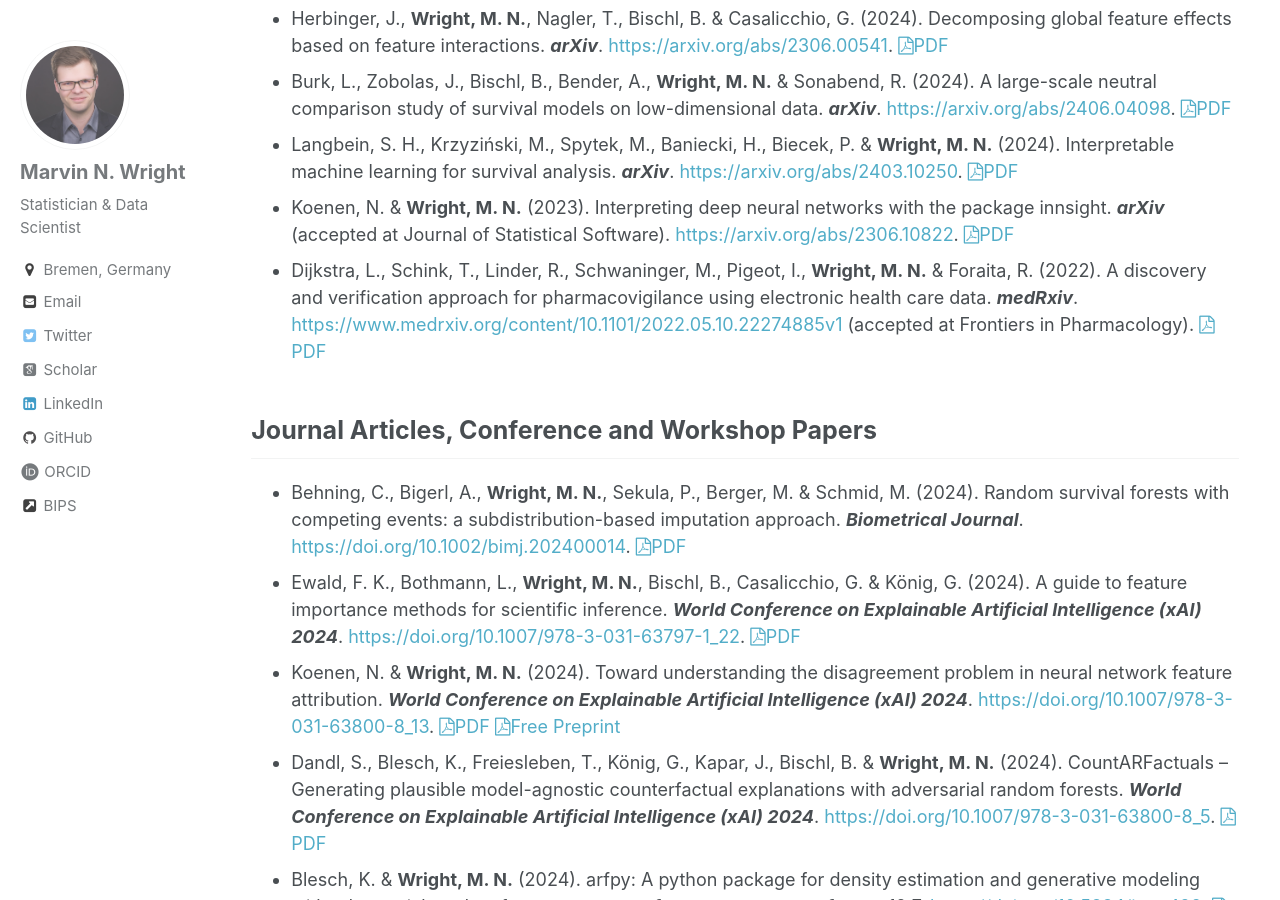
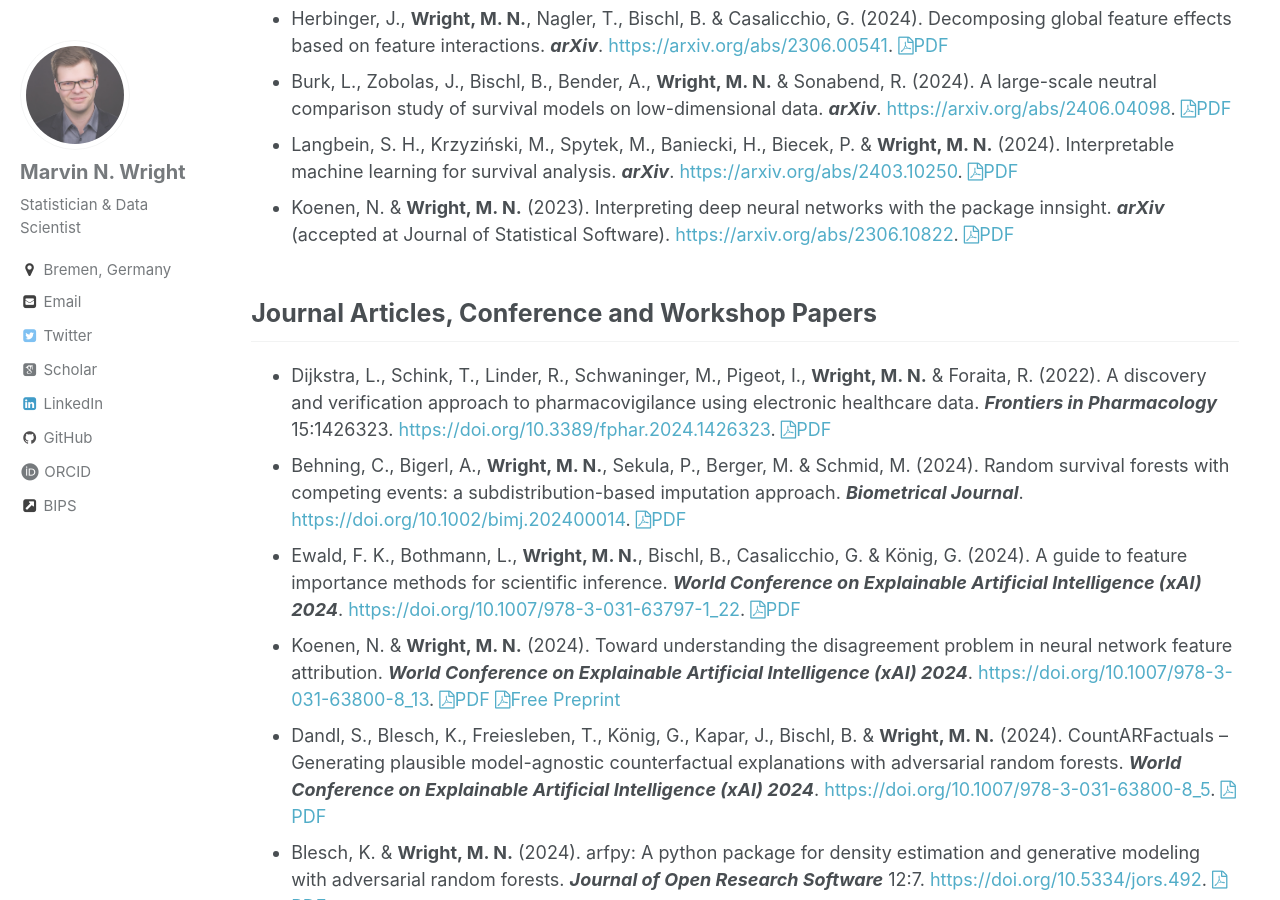
Before and after one commit to mnwright/mnwright.github.io, a Jekyll site: the page built from _pages/publications.md, in a window 1280 px wide and 900 px high, scrolled down 316 px. Built offline with Jekyll 4.4.1, drawn with Linux system fonts in a browser that asks for light colours; some web fonts are replaced.

Commit message:
update pubs

```diff
--- a/_pages/publications.md
+++ b/_pages/publications.md
@@ -11,9 +11,9 @@ Most papers are freely available (<i class="fa fa-file-pdf-o"></i>PDF links). Ju
 * {:.pub} Burk, L., Zobolas, J., Bischl, B., Bender, A., **Wright, M. N.** & Sonabend, R. (2024). A large-scale neutral comparison study of survival models on low-dimensional data. ***arXiv***. <https://arxiv.org/abs/2406.04098>. <a href="https://arxiv.org/pdf/2406.04098"><i class="fa fa-file-pdf-o"></i>PDF</a>
 * {:.pub} Langbein, S. H., Krzyziński, M., Spytek, M., Baniecki, H., Biecek, P. & **Wright, M. N.** (2024). Interpretable machine learning for survival analysis. ***arXiv***. <https://arxiv.org/abs/2403.10250>. <a href="https://arxiv.org/pdf/2403.10250"><i class="fa fa-file-pdf-o"></i>PDF</a>
 * {:.pub} Koenen, N. & **Wright, M. N.** (2023). Interpreting deep neural networks with the package innsight. ***arXiv*** (accepted at Journal of Statistical Software). <https://arxiv.org/abs/2306.10822>. <a href="https://arxiv.org/pdf/2306.10822"><i class="fa fa-file-pdf-o"></i>PDF</a>
-* {:.pub} Dijkstra, L., Schink, T., Linder, R., Schwaninger, M., Pigeot, I., **Wright, M. N.** & Foraita, R. (2022). A discovery and verification approach for pharmacovigilance using electronic health care data. ***medRxiv***. <https://www.medrxiv.org/content/10.1101/2022.05.10.22274885v1> (accepted at Frontiers in Pharmacology). <a href="https://www.medrxiv.org/content/10.1101/2022.05.10.22274885v1.full.pdf"><i class="fa fa-file-pdf-o"></i>PDF</a>
 
 ## Journal Articles, Conference and Workshop Papers
+* {:.pub} Dijkstra, L., Schink, T., Linder, R., Schwaninger, M., Pigeot, I., **Wright, M. N.** & Foraita, R. (2022). A discovery and verification approach to pharmacovigilance using electronic healthcare data. ***Frontiers in Pharmacology*** 15:1426323. <https://doi.org/10.3389/fphar.2024.1426323>. <a href="https://www.frontiersin.org/journals/pharmacology/articles/10.3389/fphar.2024.1426323/pdf"><i class="fa fa-file-pdf-o"></i>PDF</a>
  * {:.pub} Behning, C., Bigerl, A., **Wright, M. N.**, Sekula, P., Berger, M. & Schmid, M. (2024). Random survival forests with competing events: a subdistribution-based imputation approach. ***Biometrical Journal***. <https://doi.org/10.1002/bimj.202400014>. <a href="https://onlinelibrary.wiley.com/doi/pdfdirect/10.1002/bimj.202400014?download=true"><i class="fa fa-file-pdf-o"></i>PDF</a>
  * {:.pub} Ewald, F. K., Bothmann, L., **Wright, M. N.**, Bischl, B., Casalicchio, G. & König, G. (2024). A guide to feature importance methods for scientific inference. ***World Conference on Explainable Artificial Intelligence (xAI) 2024***. <https://doi.org/10.1007/978-3-031-63797-1_22>. <a href="https://link.springer.com/content/pdf/10.1007/978-3-031-63797-1_22.pdf"><i class="fa fa-file-pdf-o"></i>PDF</a>
 * {:.pub} Koenen, N. & **Wright, M. N.** (2024). Toward understanding the disagreement problem in neural network feature attribution. ***World Conference on Explainable Artificial Intelligence (xAI) 2024***. <https://doi.org/10.1007/978-3-031-63800-8_13>. <a href="https://link.springer.com/content/pdf/10.1007/978-3-031-63800-8_13.pdf"><i class="fa fa-file-pdf-o"></i>PDF</a> <a href="https://arxiv.org/pdf/2404.11330"><i class="fa fa-file-pdf-o"></i>Free Preprint</a>
```
